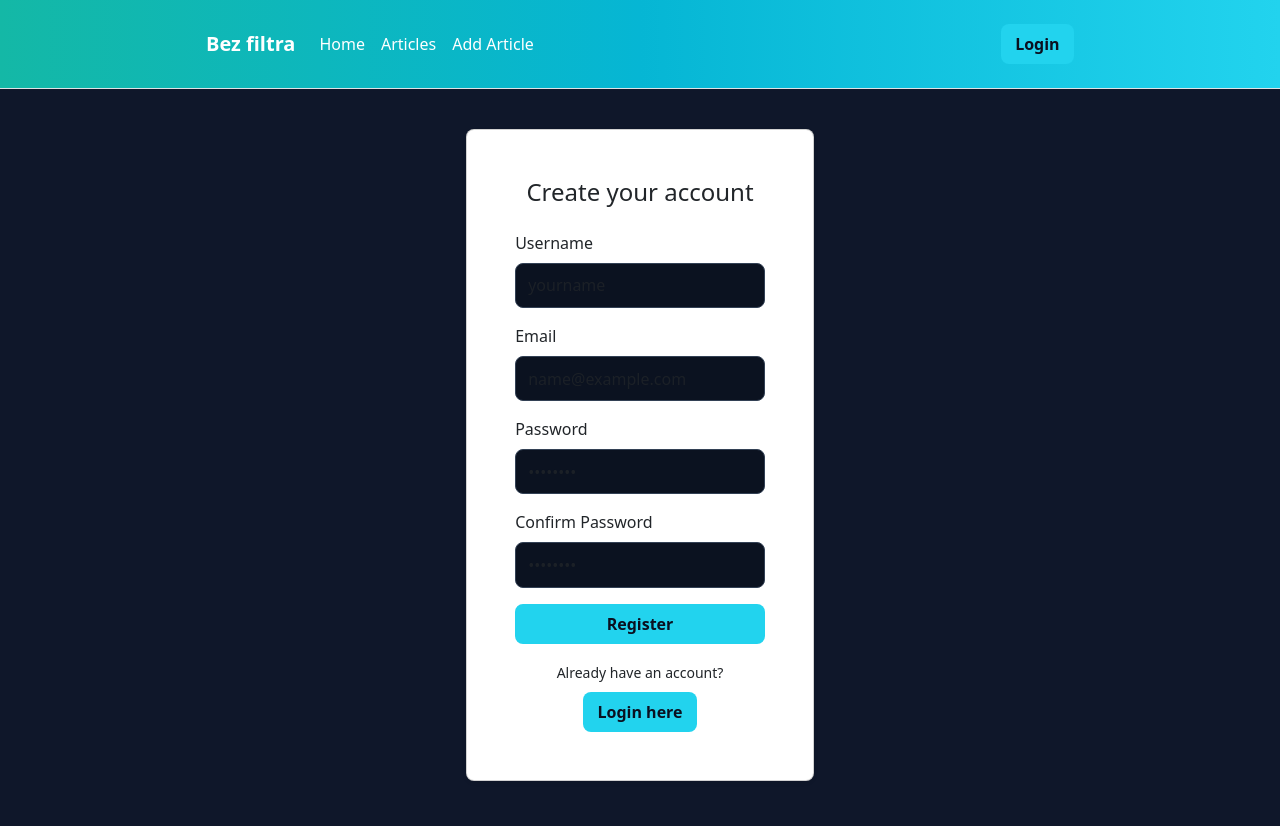
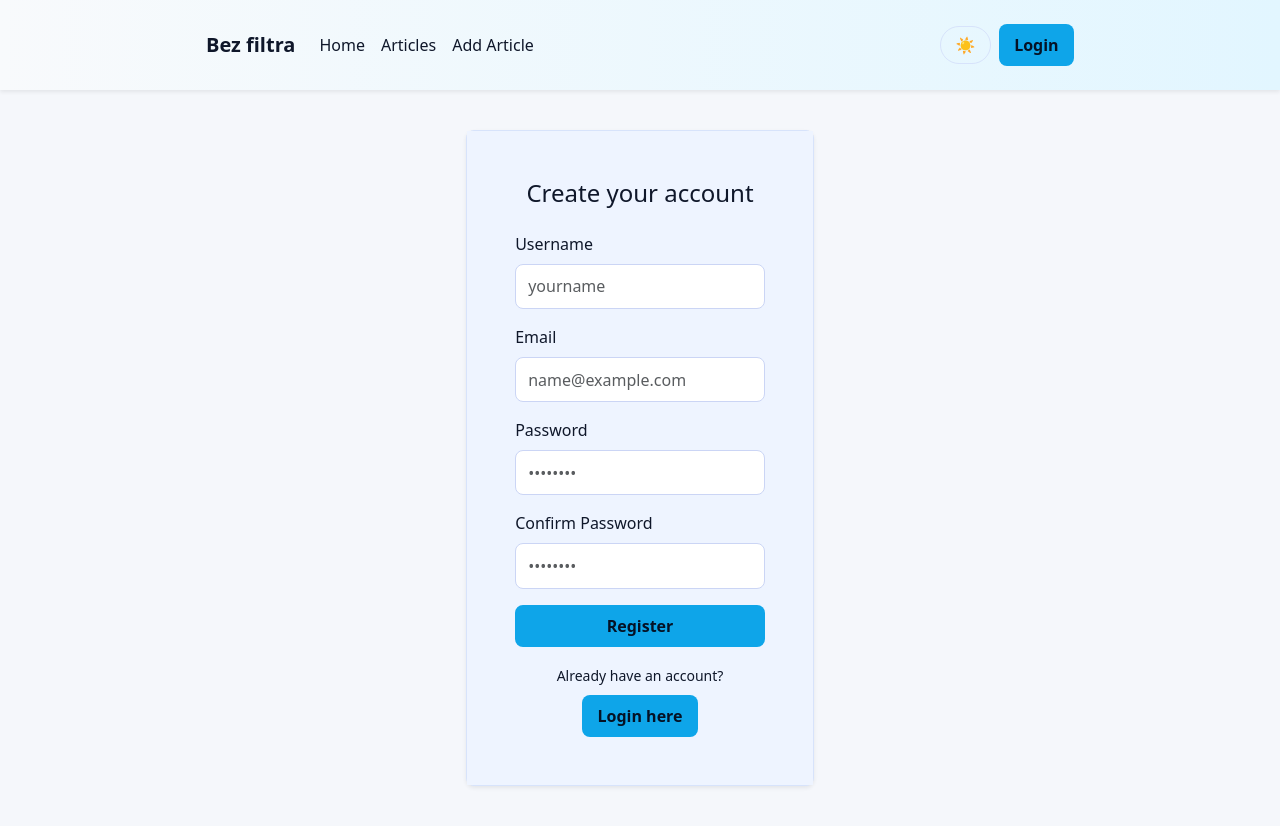
Before and after one commit to SPSE-Zoska-IV-C/Mihalik_Bez_filtra, a Flask app: page /register in a window 1280 px wide. Before the commit the page ends 781 px from the top, so only its background shows below. Run offline with Flask 3, Linux system fonts and the light colour scheme.

Commit message:
1.2 dark mode,bullet point

```diff
--- a/static/style.css
+++ b/static/style.css
@@ -1,9 +1,27 @@
 :root {
+  --bg: #f5f7fb;
+  --fg: #0f172a;
+  --muted: #475569;
+  --accent: #0ea5e9;
+  --accent-strong: #0f9ed5;
+  --card: #eef4ff;
+  --card-contrast: #f1f6ff;
+  --card-border: #d7e3fb;
+  --input-bg: #ffffff;
+  --input-border: #cbd5f5;
+}
+
+body[data-theme="dark"] {
   --bg: #0f172a;
   --fg: #e2e8f0;
   --muted: #94a3b8;
-  --accent: #22d3ee; /* turquoise */
-  --card: #054fef;
+  --accent: #22d3ee;
+  --accent-strong: #1fb2cb;
+  --card: #1e293b;
+  --card-contrast: #152033;
+  --card-border: #1f2937;
+  --input-bg: #0b1220;
+  --input-border: #334155;
 }
 
 * { box-sizing: border-box; }
@@ -22,16 +40,6 @@ html, body {
   padding: 1rem;
 }
 
-.site-header {
-  background: linear-gradient(90deg, #0ea5e9, #22d3ee);
-  color: #0b1020;
-}
-.site-header .brand { margin: 0; }
-.site-header nav { display: flex; gap: 1rem; align-items: center; }
-.site-header a { color: #0b1020; text-decoration: none; font-weight: 600; }
-
-h2 { margin-top: 1rem; }
-
 .btn {
   display: inline-block;
   background: var(--accent);
@@ -45,8 +53,8 @@ h2 { margin-top: 1rem; }
 /* Turquoise theme utilities */
 .btn-turquoise {
   background-color: var(--accent) !important;
-  color: #0b1020 !important;
-  border: 0;
+  color: #051225 !important;
+  border: 1px solid transparent;
   border-radius: 0.5rem;
   transition: transform 0.08s ease, filter 0.15s ease;
 }
@@ -54,31 +62,121 @@ h2 { margin-top: 1rem; }
 .btn-turquoise:active { transform: translateY(0); }
 
 .navbar-turquoise {
-  background: linear-gradient(90deg, #14b8a6, #06b6d4, #22d3ee);
+  background: linear-gradient(90deg, #f8fafc, #e2f6ff);
+  border-bottom: none;
 }
 .navbar-turquoise .navbar-brand,
 .navbar-turquoise .nav-link,
-.navbar-turquoise .navbar-text { color: #ffffff !important; }
+.navbar-turquoise .navbar-text {
+  color: var(--fg) !important;
+}
 .navbar-turquoise .nav-link.active,
-.navbar-turquoise .nav-link:hover { color: #ecfeff !important; }
+.navbar-turquoise .nav-link:hover {
+  color: var(--accent-strong) !important;
+}
+body[data-theme="dark"] .navbar-turquoise {
+  background: linear-gradient(90deg, #0f172a, #0b1220, #0f172a);
+  border-bottom: none;
+}
+body[data-theme="dark"] .navbar-turquoise .navbar-brand,
+body[data-theme="dark"] .navbar-turquoise .nav-link,
+body[data-theme="dark"] .navbar-turquoise .navbar-text {
+  color: #f8fafc !important;
+}
 
 .form-container {
   background: var(--card);
-  border: 1px solid #1f2937;
+  border: 1px solid var(--card-border);
   border-radius: 0.75rem;
   padding: 2rem;
-  box-shadow: 0 10px 30px rgba(0,0,0,0.25);
+  box-shadow: 0 15px 45px rgba(15, 23, 42, 0.08);
 }
 
+.card {
+  background: var(--card) !important;
+  border: 1px solid var(--card-border) !important;
+  color: var(--fg);
+  border-radius: 0.85rem;
+  box-shadow: 0 10px 30px rgba(15, 23, 42, 0.05);
+}
+.card-body {
+  background: var(--card);
+  color: var(--fg);
+}
+body[data-theme="dark"] .card {
+  box-shadow: 0 12px 35px rgba(2, 6, 23, 0.65);
+  background: var(--card);
+}
+.article-card {
+  border: none !important;
+  background: var(--card-contrast) !important;
+  box-shadow: 0 18px 35px rgba(15, 23, 42, 0.12);
+  transition: transform 0.2s ease, box-shadow 0.2s ease;
+}
+.article-card:hover {
+  transform: translateY(-4px);
+  box-shadow: 0 24px 45px rgba(15, 23, 42, 0.15);
+}
+body[data-theme="dark"] .article-card {
+  background: #152033 !important;
+}
+.article-card-img {
+  border-top-left-radius: 0.85rem;
+  border-top-right-radius: 0.85rem;
+  height: 210px;
+  width: 100%;
+  object-fit: cover;
+  object-position: center;
+}
+@media (min-width: 768px) {
+  .article-card-img {
+    height: 260px;
+  }
+}
+.article-cover-img {
+  width: 100%;
+  height: 320px;
+  object-fit: cover;
+  object-position: center;
+  border-top-left-radius: 0.85rem;
+  border-top-right-radius: 0.85rem;
+}
+@media (min-width: 992px) {
+  .article-cover-img {
+    height: 420px;
+  }
+}
+.article-card-link {
+  color: var(--fg);
+  transition: color 0.2s ease;
+}
+.article-card-link:hover {
+  color: var(--accent-strong);
+}
 .article-list { list-style: none; padding: 0; }
-.article-item {
-  background: var(--card);
-  border: 1px solid #1f2937;
-  padding: 1rem;
-  border-radius: 0.75rem;
-  margin-bottom: 1rem;
+.article-card small { color: var(--muted); }
+.text-muted {
+  color: var(--muted) !important;
 }
-.article-item small { color: var(--muted); }
+
+.list-group-item,
+.list-group-item-action {
+  background-color: var(--card) !important;
+  color: var(--fg) !important;
+  border-color: var(--card-border) !important;
+}
+
+.form-control {
+  background: var(--input-bg);
+  color: var(--fg);
+  border: 1px solid var(--input-border);
+}
+.form-control:focus {
+  background: var(--input-bg);
+  color: var(--fg);
+  border-color: var(--accent);
+  box-shadow: 0 0 0 0.15rem rgba(14, 165, 233, 0.25);
+}
 
 .form { display: grid; gap: 1rem; max-width: 700px; }
 .form-group { display: grid; gap: 0.5rem; }
@@ -86,8 +184,8 @@ input[type="text"], textarea {
   width: 100%;
   padding: 0.6rem 0.75rem;
   border-radius: 0.5rem;
-  border: 1px solid #334155;
-  background: #0b1220;
+  border: 1px solid var(--input-border);
+  background: var(--input-bg);
   color: var(--fg);
 }
 
@@ -96,7 +194,28 @@ input[type="email"], input[type="password"] {
   width: 100%;
   padding: 0.6rem 0.75rem;
   border-radius: 0.5rem;
-  border: 1px solid #334155;
-  background: #0b1220;
+  border: 1px solid var(--input-border);
+  background: var(--input-bg);
   color: var(--fg);
 }
+
+.theme-toggle-btn {
+  display: inline-flex;
+  align-items: center;
+  gap: 0.4rem;
+  border-radius: 999px;
+  border: 1px solid var(--card-border);
+  background: transparent;
+  color: var(--fg);
+  padding: 0.35rem 0.9rem;
+  font-weight: 600;
+  transition: background 0.2s ease, color 0.2s ease;
+}
+.theme-toggle-btn svg {
+  width: 1rem;
+  height: 1rem;
+}
+body[data-theme="dark"] .theme-toggle-btn {
+  border-color: #334155;
+  color: #e2e8f0;
+}
--- a/templates/base.html
+++ b/templates/base.html
@@ -8,7 +8,7 @@
     <link rel="stylesheet" href="{{ url_for('static', filename='style.css') }}" />
   </head>
   <body>
-    <nav class="navbar navbar-expand-lg navbar-light navbar-turquoise border-bottom sticky-top">
+    <nav class="navbar navbar-expand-lg navbar-light navbar-turquoise sticky-top shadow-sm">
       <div class="container">
         <a class="navbar-brand fw-semibold" href="{{ url_for('list_articles') }}">Bez filtra</a>
         <button class="navbar-toggler" type="button" data-bs-toggle="collapse" data-bs-target="#mainNavbar" aria-controls="mainNavbar" aria-expanded="false" aria-label="Toggle navigation">
@@ -20,7 +20,10 @@
             <li class="nav-item"><a class="nav-link" href="{{ url_for('list_articles') }}">Articles</a></li>
             <li class="nav-item"><a class="nav-link" href="{{ url_for('add_article') }}">Add Article</a></li>
           </ul>
-          <div class="d-flex">
+          <div class="d-flex align-items-center gap-2">
+            <button class="theme-toggle-btn" id="themeToggleBtn" type="button" aria-pressed="false">
+              <span class="theme-toggle-icon" aria-hidden="true">☀️</span>
+            </button>
             {% if current_user.is_authenticated %}
               <div class="dropdown">
                 <button class="btn btn-turquoise dropdown-toggle" type="button" id="userMenuDropdown" data-bs-toggle="dropdown" aria-expanded="false">
@@ -55,5 +58,34 @@
     </div>
 
     <script src="https://cdn.jsdelivr.net/npm/bootstrap@5.3.3/dist/js/bootstrap.bundle.min.js" integrity="sha384-YvpcrYf0tY3lHB60NNkmXc5s9fDVZLESaAA55NDzOxhy9GkcIdslK1eN7N6jIeHz" crossorigin="anonymous"></script>
+    <script>
+      (function() {
+        const storageKey = "bf-theme";
+        const body = document.body;
+        const toggleBtn = document.getElementById("themeToggleBtn");
+        if (!toggleBtn) return;
+
+        const setTheme = (mode) => {
+          body.dataset.theme = mode === "dark" ? "dark" : "light";
+          localStorage.setItem(storageKey, body.dataset.theme);
+          toggleBtn.setAttribute("aria-pressed", body.dataset.theme === "dark");
+          const label = toggleBtn.querySelector(".theme-toggle-label");
+          const icon = toggleBtn.querySelector(".theme-toggle-icon");
+          if (body.dataset.theme === "dark") {
+            icon.textContent = "🌙";
+          } else {
+            icon.textContent = "☀️";
+          }
+        };
+
+        const savedTheme = localStorage.getItem(storageKey) || "light";
+        setTheme(savedTheme);
+
+        toggleBtn.addEventListener("click", () => {
+          const next = body.dataset.theme === "dark" ? "light" : "dark";
+          setTheme(next);
+        });
+      })();
+    </script>
   </body>
   </html>
```
Also changed, not shown: models.py (+20 -0 lines), templates/article_detail.html (+8 -1 lines), templates/articles.html (+10 -3 lines), utils/multi_source_fetcher.py (+87 -68 lines).
